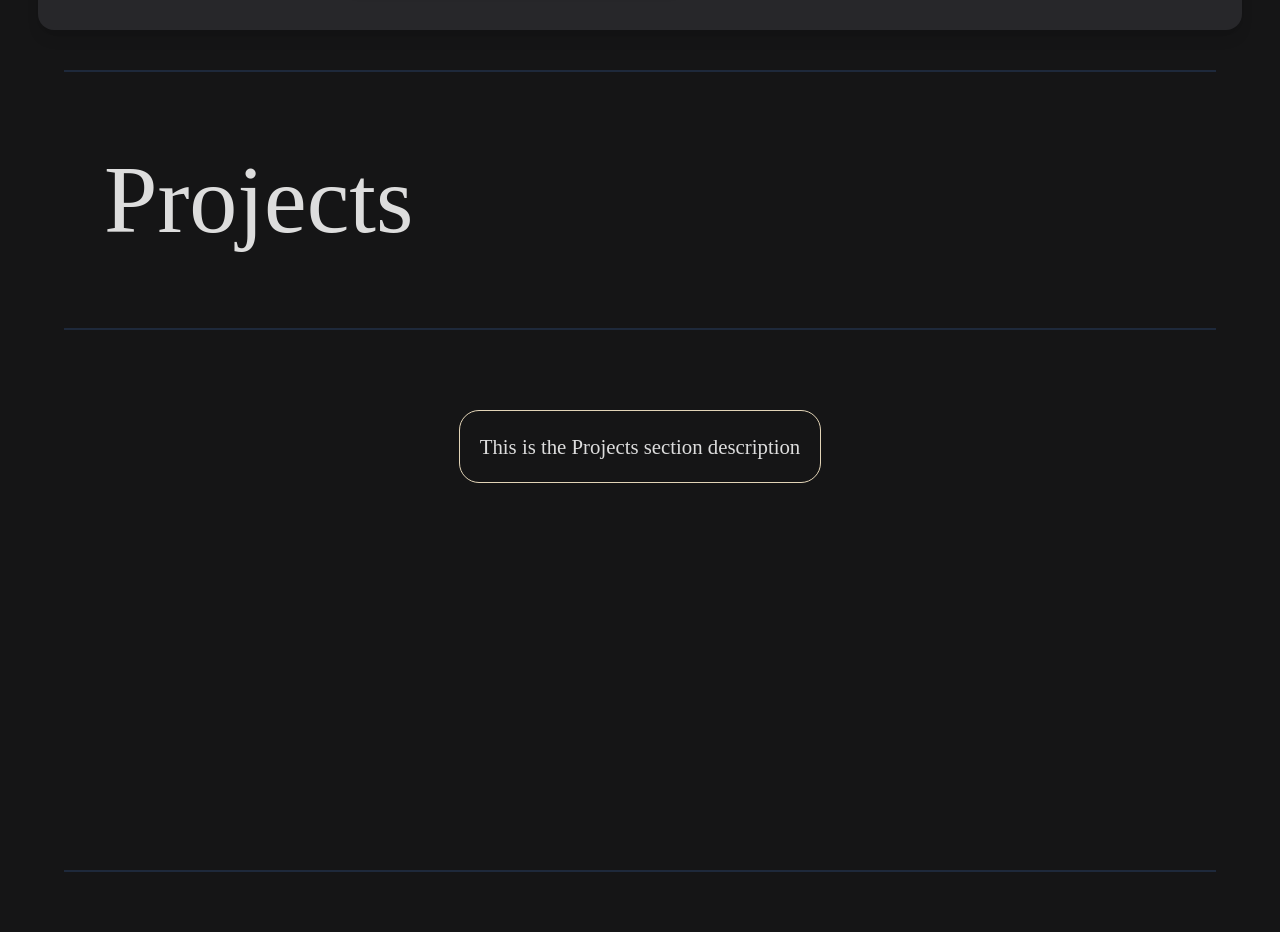
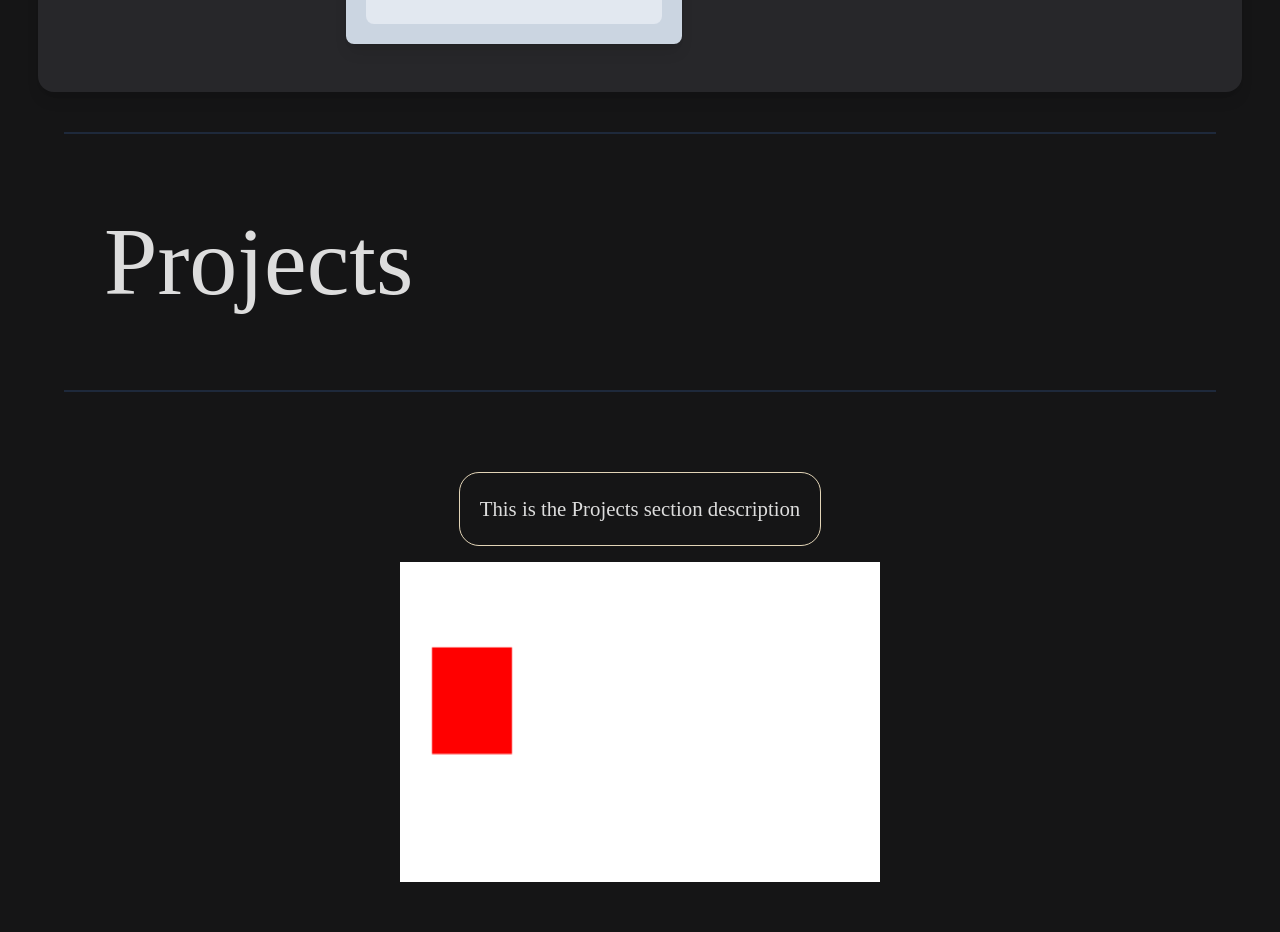
Before and after one commit to christianzhou1/portfolio-react, a React (Create React App) app: page / in a window 1280 px wide. Shown: the part 2246-3178 px from the top of the page. Built offline with nearby package versions, Linux system fonts and the light colour scheme; grey boxes are pictures that could not be loaded.

Commit message:
refactor: Add Projects section to App component

```diff
--- /dev/null
+++ b/public/js/game.js
@@ -0,0 +1,12 @@
+(() => {
+  console.log("hello world");
+  const canvas = document.getElementById("canvas1");
+  if (canvas) {
+    const ctx = canvas.getContext("2d");
+    ctx.beginPath();
+    ctx.rect(20, 40, 50, 50);
+    ctx.fillStyle = "#FF0000";
+    ctx.fill();
+    ctx.closePath();
+  }
+})();
--- a/src/App.tsx
+++ b/src/App.tsx
@@ -5,6 +5,7 @@ import Hero from "./components/Hero";
 import About from "./components/About";
 import Section from "./components/Section";
 import Menu from "./components/Menu";
+import Projects from "./components/Projects";
 const App: React.FC = () => {
   return (
     <div className="App">
@@ -15,7 +16,7 @@ const App: React.FC = () => {
           titleContent="About Me"
           descContent="Here's some quick info on who I am, what I like, and what I've been up to lately."
         />
-        <Section
+        <Projects
           titleContent="Projects"
           descContent="This is the Projects section description"
         />
--- a/src/components/About.tsx
+++ b/src/components/About.tsx
@@ -6,10 +6,14 @@ import React from "react";
 interface SectionProps {
   titleContent: string;
   descContent: string;
+  sectionName?: string;
 }
-const About = ({ titleContent, descContent }: SectionProps) => {
+const About = ({ titleContent, descContent, sectionName }: SectionProps) => {
   return (
-    <div className="flex flex-col min-h-screen min-w-full items-center text-off-white">
+    <div
+      id={`${sectionName}`}
+      className="flex flex-col min-h-screen min-w-full items-center text-off-white"
+    >
       <div className="flex flex-row h-full w-[90%] border-y-2 mx-10 mb-20 px-10 border-slate-800">
         <Title content={titleContent} />
       </div>
@@ -31,9 +35,9 @@ const About = ({ titleContent, descContent }: SectionProps) => {
           width="w-[550px]"
           content={
             <div>
-              Listening to music is my favorite thing to do. I plan to update my
-              Spotify top tracks here. Meanwhile here are some hand-picked
-              tracks:
+              Listening to music is my favorite thing to do. I plan to look into
+              the Spotify API and update my Spotify top tracks here
+              automatically. Meanwhile here are some hand-picked tracks:
               <SpotifyEmbed
                 title="Thunder Road"
                 src="https://open.spotify.com/embed/track/56lhDZNQ5J47aog6mGKeGk?utm_source=generator"
--- /dev/null
+++ b/src/components/Projects.tsx
@@ -0,0 +1,42 @@
+import Title from "./Title";
+import Description from "./Description";
+import React, { useEffect } from "react";
+interface SectionProps {
+  titleContent: string;
+  descContent: string;
+  sectionName?: string;
+}
+const useScript = (url: string) => {
+  useEffect(() => {
+    const script = document.createElement("script");
+    script.src = url;
+    script.async = true;
+
+    document.body.appendChild(script);
+
+    return () => {
+      document.body.removeChild(script);
+    };
+  }, [url]);
+};
+
+const Projects = ({ titleContent, descContent, sectionName }: SectionProps) => {
+  console.log("Projects component mounted");
+  useScript("/js/game.js");
+  return (
+    <div
+      id={`${sectionName}`}
+      className="flex flex-col min-h-screen min-w-full items-center text-off-white "
+    >
+      <div className="flex flex-row h-full w-[90%] border-y-2 mx-10 mb-20 px-10 border-slate-800 ">
+        <Title content={titleContent} />
+      </div>
+      <Description content={descContent} />
+      <canvas id="canvas1" className=" h-[320px] w-[480px] my-4 bg-white">
+        canvas
+      </canvas>
+    </div>
+  );
+};
+
+export default Projects;
--- a/src/components/Section.tsx
+++ b/src/components/Section.tsx
@@ -4,10 +4,14 @@ import React from "react";
 interface SectionProps {
   titleContent: string;
   descContent: string;
+  sectionName?: string;
 }
-const Section = ({ titleContent, descContent }: SectionProps) => {
+const Section = ({ titleContent, descContent, sectionName }: SectionProps) => {
   return (
-    <div className="flex flex-col min-h-screen min-w-full items-center text-off-white ">
+    <div
+      id={`${sectionName}`}
+      className="flex flex-col min-h-screen min-w-full items-center text-off-white "
+    >
       <div className="flex flex-row h-full w-[90%] border-y-2 mx-10 mb-20 px-10 border-slate-800 ">
         <Title content={titleContent} />
       </div>
```
